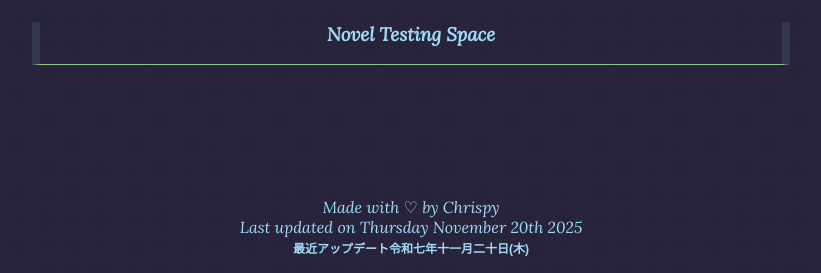
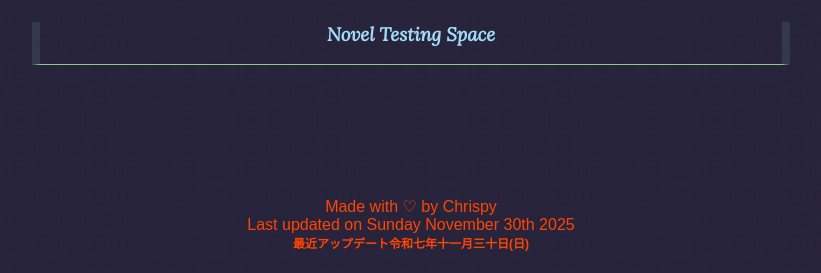
Before and after one commit to Camberden/cambernet, a PHP site: page / in a window 1280 px wide. Shown: the part 627-900 px from the top of the page, without its empty margins (229-1050 px from the left). After the commit the page ends 878 px from the top, so only its background shows below. Run offline with PHP 8.4, Linux system fonts and the light colour scheme.

Commit message:
minor updates

```diff
--- a/action.js
+++ b/action.js
@@ -6,7 +6,7 @@
  * - Date is changed for any first update completed on a new day.
  * @author Camberden (Chrispy | Kippi)
  */
-const latestUpdate = "Thursday November 20th 2025";
+const latestUpdate = "Sunday November 30th 2025";
 document.querySelector("#latest-update").innerHTML = latestUpdate;
 const splitDate = latestUpdate.split(" ");
 /**
--- a/styles.css
+++ b/styles.css
@@ -129,7 +129,11 @@ body {
 
 	border-bottom: 1rem solid var(--clr-grid-box);
 	border-right: 0.5rem solid var(--clr-grid-box);
+}
 
+#footer-php {
+	font-family: Arial, Helvetica, sans-serif;
+	color: orangered;
 }
 
 @keyframes small-signature-movement {
--- a/views/view.footer.php
+++ b/views/view.footer.php
@@ -1,4 +1,4 @@
-<div>
+<div id="footer-php">
 	<p>Made with ♡ by Chrispy<br>Last updated on <span id="latest-update"></span><br>
 		<span id="japanese-date"></span>
 	</p>
```
